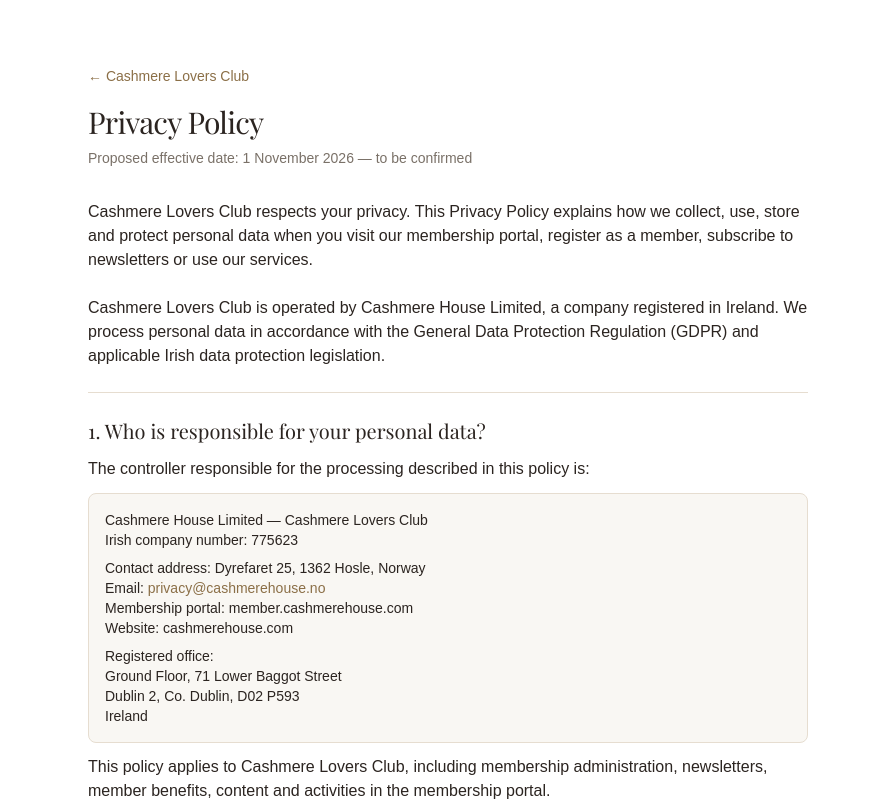
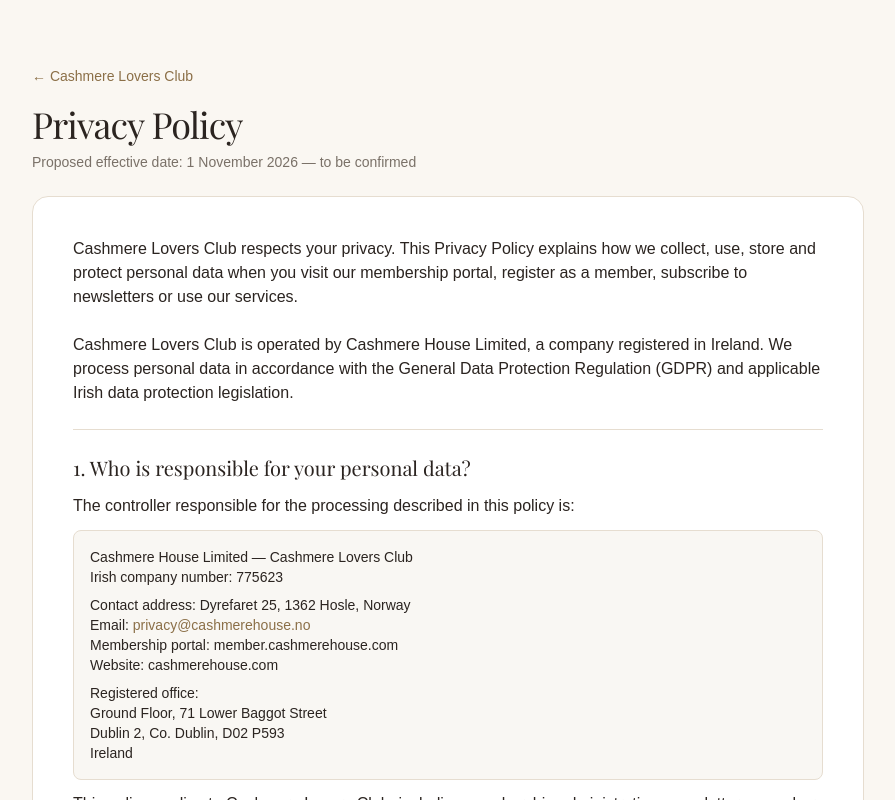
Before and after one commit to murtaza-rajas/cashmere-cluster-portal, a Next.js app in the folder web/: page /privacy-policy in a window 1280 px wide. Shown: the top 800 px of the page, without its empty margins (192-1087 px from the left). Built offline with nearby package versions, Linux system fonts and the light colour scheme; a web font is replaced by a local one.

Commit message:
Fix policy pages rendering on plain white instead of the app theme

```diff
--- a/web/app/cookie-policy/page.tsx
+++ b/web/app/cookie-policy/page.tsx
@@ -21,16 +21,17 @@
 // consent flow, so it has to be readable before anyone logs in.
 export default function CookiePolicyPage() {
   return (
-    <div className="mx-auto flex w-full max-w-3xl flex-col gap-8 px-6 py-16">
+    <div className="min-h-screen bg-cashmere-bg">
+      <div className="mx-auto flex w-full max-w-4xl flex-col gap-6 px-4 py-12 sm:px-8 sm:py-16">
         <div>
           <Link href="/" className="text-sm text-cashmere-accent hover:underline">
             ← Cashmere Lovers Club
           </Link>
-        <h1 className="mt-4 font-serif text-3xl tracking-tight text-cashmere-text">Cookie Policy</h1>
+          <h1 className="mt-4 font-serif text-3xl tracking-tight text-cashmere-text sm:text-4xl">Cookie Policy</h1>
           <p className="mt-2 text-sm text-cashmere-text-muted">Proposed effective date: 1 November 2026</p>
         </div>
 
-      <div className="flex flex-col gap-6 text-cashmere-text">
+        <div className="flex flex-col gap-6 rounded-2xl border border-cashmere-border bg-white p-6 text-cashmere-text sm:p-10">
         <Section title="1. About this policy">
           <p>
             This Cookie Policy explains how Cashmere Lovers Club uses cookies and similar technologies on
@@ -162,6 +163,7 @@
         </Section>
         </div>
       </div>
+    </div>
   );
 }
 
--- a/web/app/privacy-policy/page.tsx
+++ b/web/app/privacy-policy/page.tsx
@@ -15,16 +15,17 @@
 // in, and it's linked from the Profile page for signed-in members too.
 export default function PrivacyPolicyPage() {
   return (
-    <div className="mx-auto flex w-full max-w-3xl flex-col gap-8 px-6 py-16">
+    <div className="min-h-screen bg-cashmere-bg">
+      <div className="mx-auto flex w-full max-w-4xl flex-col gap-6 px-4 py-12 sm:px-8 sm:py-16">
         <div>
           <Link href="/" className="text-sm text-cashmere-accent hover:underline">
             ← Cashmere Lovers Club
           </Link>
-        <h1 className="mt-4 font-serif text-3xl tracking-tight text-cashmere-text">Privacy Policy</h1>
+          <h1 className="mt-4 font-serif text-3xl tracking-tight text-cashmere-text sm:text-4xl">Privacy Policy</h1>
           <p className="mt-2 text-sm text-cashmere-text-muted">Proposed effective date: 1 November 2026 — to be confirmed</p>
         </div>
 
-      <div className="flex flex-col gap-6 text-cashmere-text">
+        <div className="flex flex-col gap-6 rounded-2xl border border-cashmere-border bg-white p-6 text-cashmere-text sm:p-10">
         <p>
           Cashmere Lovers Club respects your privacy. This Privacy Policy explains how we collect, use, store and
           protect personal data when you visit our membership portal, register as a member, subscribe to newsletters
@@ -337,6 +338,7 @@
         </Section>
         </div>
       </div>
+    </div>
   );
 }
 
```
Lines whose indentation alone changed are shown as unchanged.
